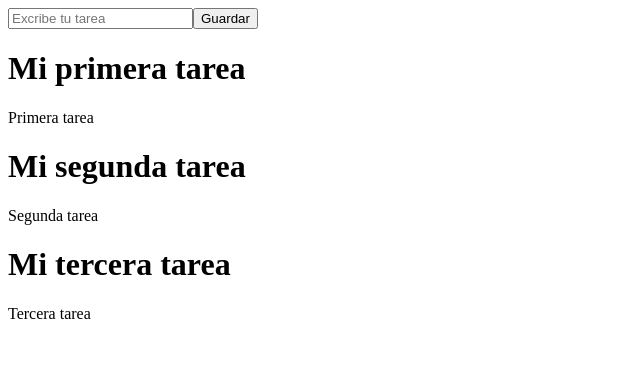
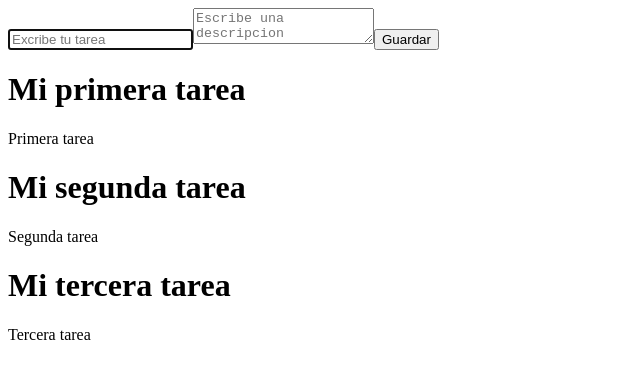
Before and after one commit to LuisFrancisco17/Tasks-App-React, a React (Vite) app: page / in a window 1280 px wide. Shown: the top 378 px of the page, without its empty margins (0-640 px from the left). Built offline with nearby package versions, Linux system fonts and the light colour scheme.

Commit message:
Se organizo los componentes

```diff
--- a/src/App.jsx
+++ b/src/App.jsx
@@ -1,7 +1,7 @@
-import TaskList from "./TaskList";
-import TaskForm from "./TaskForm";
+import TaskList from "./components/TaskList";
+import TaskForm from "./components/TaskForm";
 import { useState, useEffect } from "react";
-import { tasks as data } from "./tasks";
+import { tasks as data } from "./data/tasks";
 
 function App() {
   const [tasks, setTasks] = useState([]);
@@ -10,13 +10,13 @@ function App() {
     setTasks(data);
   }, []);
 
-  function createTask(taskTitle) {
+  function createTask(task) {
     setTasks([
       ...tasks,
       {
-        title: taskTitle,
+        title: task.title,
         id: tasks.length,
-        description: "Hola",
+        description: task.description,
       },
     ]);
   }
--- /dev/null
+++ b/src/components/TaskCard.jsx
@@ -0,0 +1,10 @@
+function TaskCard({ task }) {
+  return (
+    <div>
+      <h1>{task.title}</h1>
+      <p>{task.description}</p>
+    </div>
+  );
+}
+
+export default TaskCard;
--- a/src/TaskForm.jsx
+++ b/src/components/TaskForm.jsx
@@ -2,10 +2,16 @@ import { useState } from "react";
 
 function TaskForm({ createTask }) {
   const [title, setTitle] = useState("");
+  const [description, setDescription] = useState("");
 
   const handleSubmit = (e) => {
     e.preventDefault();
-    createTask(title);
+    createTask({
+      title,
+      description,
+    });
+    setTitle("");
+    setDescription("");
   };
 
   return (
@@ -13,7 +19,14 @@ function TaskForm({ createTask }) {
       <input
         placeholder="Excribe tu tarea"
         onChange={(e) => setTitle(e.target.value)}
+        value={title}
+        autoFocus
       />
+      <textarea
+        placeholder="Escribe una descripcion"
+        onChange={(e) => setDescription(e.target.value)}
+        value={description}
+      ></textarea>
       <button>Guardar</button>
     </form>
   );
--- a/src/TaskList.jsx
+++ b/src/components/TaskList.jsx
@@ -1,3 +1,5 @@
+import TaskCard from "./TaskCard";
+
 function TaskList({ tasks }) {
   if (tasks.length === 0) {
     return <h1>No hay tareas</h1>;
@@ -6,10 +8,7 @@ function TaskList({ tasks }) {
   return (
     <>
       {tasks.map((task) => (
-        <div key={task.id}>
-          <h1>{task.title}</h1>
-          <p>{task.description}</p>
-        </div>
+        <TaskCard key={task.id} task={task} />
       ))}
     </>
   );
```
Also changed, not shown: src/data/tasks.js (renamed from src/tasks.js).
